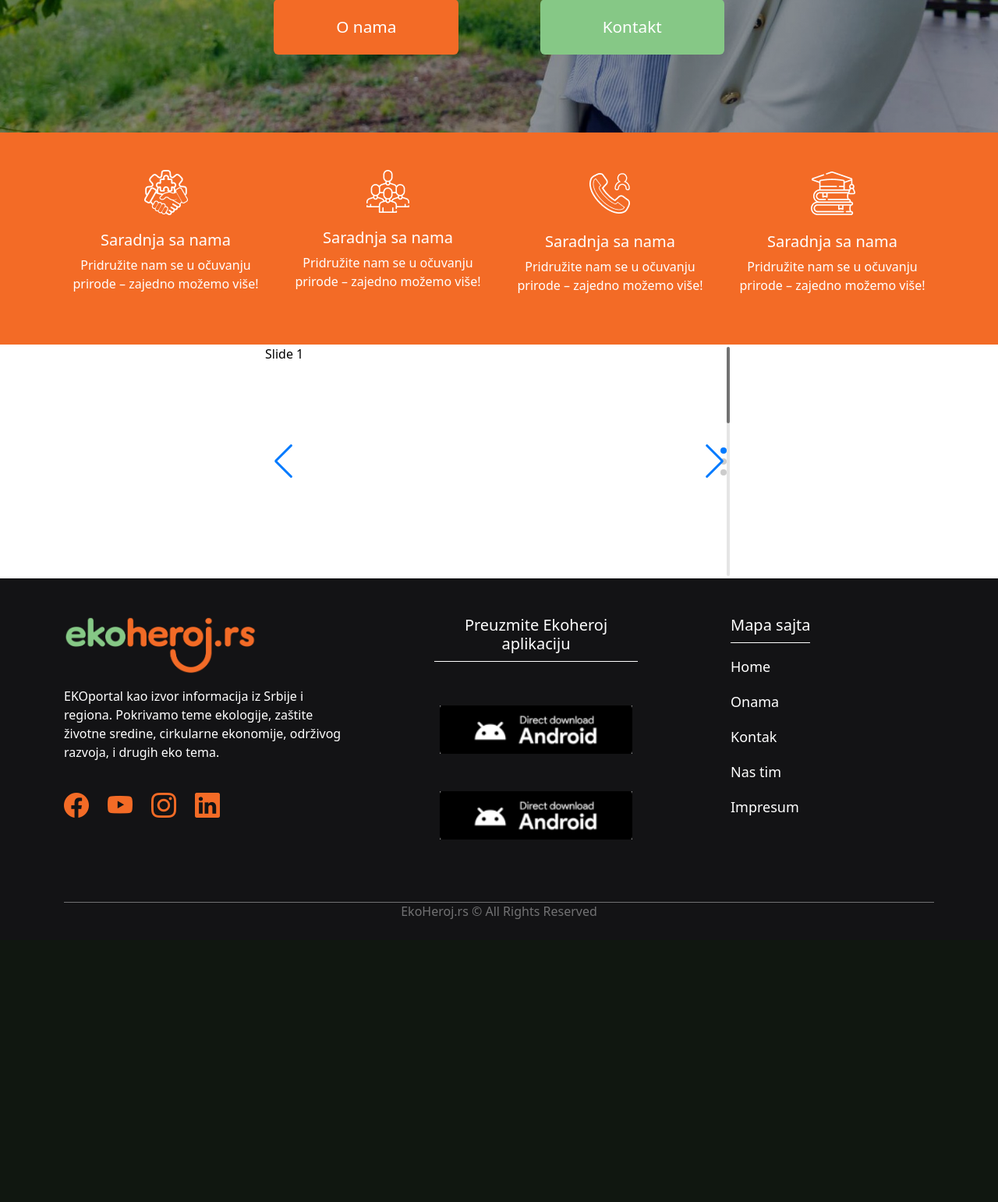
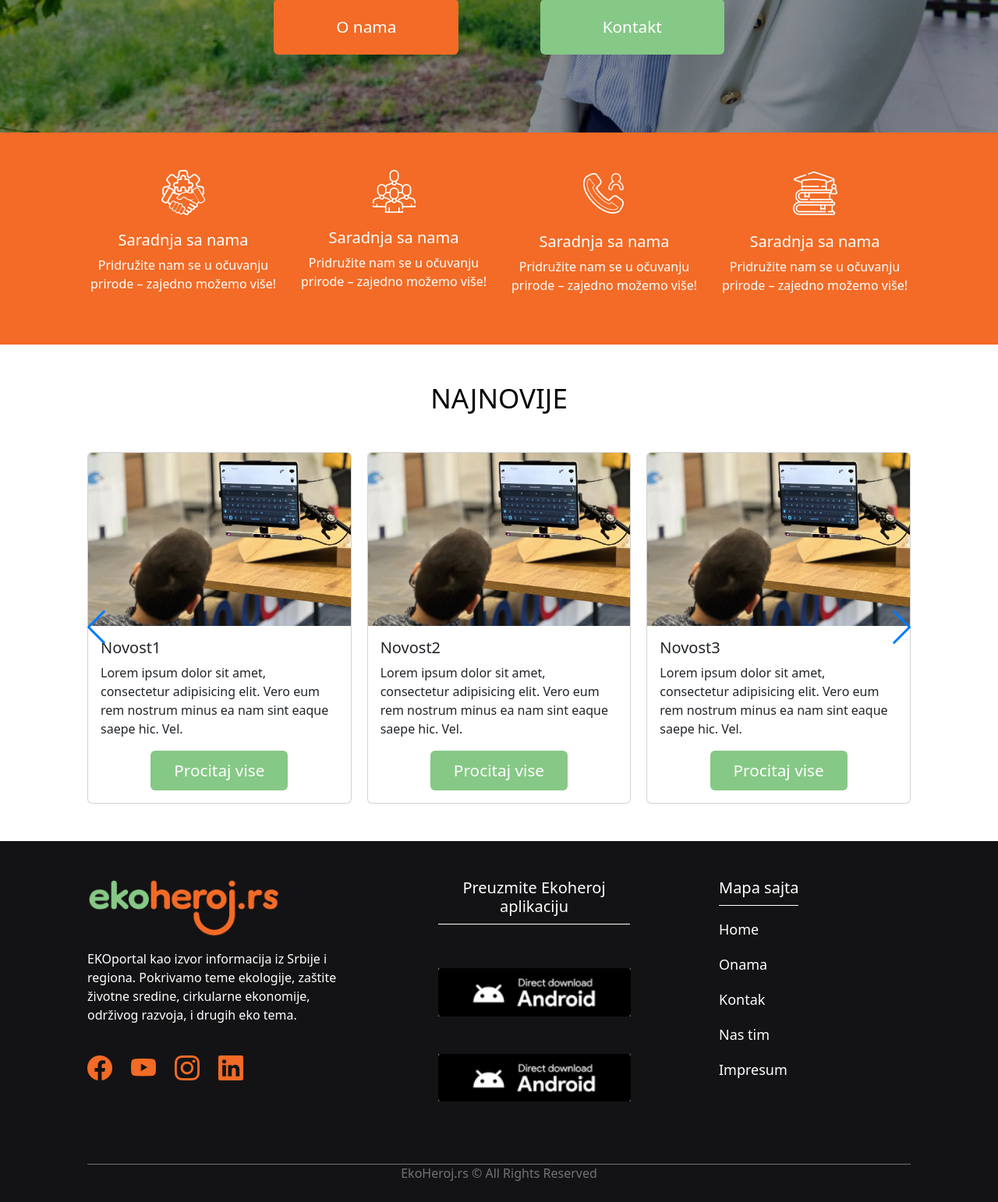
Before and after one commit to VesnaE/primer1, a PHP site: page / in a window 1280 px wide. Shown: the part 628-2170 px from the top of the page at 78% size. Before the commit the page ends 1807 px from the top, so only its background shows below. Run offline with PHP 8.4, Linux system fonts and the light colour scheme.

Commit message:
slider-HTML

```diff
--- a/index.php
+++ b/index.php
@@ -4,7 +4,7 @@
 
 <?php include "partials/onama-home.php"; ?>
 
-<?php include "partials/swiper-slider.php"; ?>
+<?php include "partials/swiper-vesti.php"; ?>
 
 
 
--- a/main.js
+++ b/main.js
@@ -1,12 +1,12 @@
 const swiper = new Swiper('.swiper', {
     // Optional parameters
-    direction: 'vertical',
+
     loop: true,
+    slidesPerView: 3,
+    spaceBetween: 20,
 
-    // If we need pagination
-    pagination: {
-      el: '.swiper-pagination',
-    },
+
+
 
     // Navigation arrows
     navigation: {
@@ -15,7 +15,9 @@ const swiper = new Swiper('.swiper', {
     },
 
     // And if we need scrollbar
-    scrollbar: {
-      el: '.swiper-scrollbar',
+    breakpints: {
+      992: {slidesPerView: 3},
+      768: {slidesPerView: 2},
+      480: {slidesPerView: 1},
     },
   });
--- a/partials/swiper-slider.php
+++ /dev/null
@@ -1,20 +0,0 @@
-<!-- Slider main container -->
-<div class="swiper">
-  <!-- Additional required wrapper -->
-  <div class="swiper-wrapper">
-    <!-- Slides -->
-    <div class="swiper-slide">Slide 1</div>
-    <div class="swiper-slide">Slide 2</div>
-    <div class="swiper-slide">Slide 3</div>
-    ...
-  </div>
-  <!-- If we need pagination -->
-  <div class="swiper-pagination"></div>
-
-  <!-- If we need navigation buttons -->
-  <div class="swiper-button-prev"></div>
-  <div class="swiper-button-next"></div>
-
-  <!-- If we need scrollbar -->
-  <div class="swiper-scrollbar"></div>
-</div>
--- /dev/null
+++ b/partials/swiper-vesti.php
@@ -0,0 +1,79 @@
+<div class="vesti py-5">
+    <div class="slika1"></div> <!-- slika gore levo -->
+    <div class="slika2"></div> <!-- slika dole desno -->
+    <h2 class="text-center mb-5">NAJNOVIJE</h2>
+    <div class="container position-relative">
+        <!-- strelice slajdera -->
+        <div class="swiper-button-prev"></div>
+        <div class="swiper-button-next"></div>
+
+        <div class="swiper mySwiper w-100">
+            <div class="swiper-wrapper">
+                <!-- slide 1 -->
+                <div class="swiper-slide">
+                    <div class="card">
+                        <img src="img/blog.png" class="card-img-top" alt="...">
+                        <div class="card-body">
+                            <h5 class="card-title">Novost1</h5>
+                            <p class="card-text">Lorem ipsum dolor sit amet, consectetur adipisicing elit. Vero eum rem
+                                nostrum minus ea nam sint eaque saepe hic. Vel.</p>
+                            <div class="d-flex justify-content-center">
+                                <a href="#" class="btn btn-success">Procitaj vise</a>
+                            </div>
+                        </div>
+                    </div>
+                </div>
+                <!-- slide 2 -->
+                <div class="swiper-slide">
+                    <div class="card">
+                        <img src="img/blog.png" class="card-img-top" alt="...">
+                        <div class="card-body">
+                            <h5 class="card-title">Novost2</h5>
+                            <p class="card-text">Lorem ipsum dolor sit amet, consectetur adipisicing elit. Vero eum rem
+                                nostrum minus ea nam sint eaque saepe hic. Vel.</p>
+                            <div class="d-flex justify-content-center">
+                                <a href="#" class="btn btn-success">Procitaj vise</a>
+                            </div>
+                        </div>
+                    </div>
+                </div>
+                <!-- slide 3 -->
+                <div class="swiper-slide">
+                    <div class="card">
+                        <img src="img/blog.png" class="card-img-top" alt="...">
+                        <div class="card-body">
+                            <h5 class="card-title">Novost3</h5>
+                            <p class="card-text">Lorem ipsum dolor sit amet, consectetur adipisicing elit. Vero eum rem
+                                nostrum minus ea nam sint eaque saepe hic. Vel.</p>
+                            <div class="d-flex justify-content-center">
+                                <a href="#" class="btn btn-success">Procitaj vise</a>
+                            </div>
+                        </div>
+                    </div>
+                </div>
+                <!-- slide 4 -->
+                <div class="swiper-slide">
+                    <div class="card">
+                        <img src="img/blog.png" class="card-img-top" alt="...">
+                        <div class="card-body">
+                            <h5 class="card-title">Novost4</h5>
+                            <p class="card-text">Lorem ipsum dolor sit amet, consectetur adipisicing elit. Vero eum rem
+                                nostrum minus ea nam sint eaque saepe hic. Vel.</p>
+                            <div class="d-flex justify-content-center">
+                                <a href="#" class="btn btn-success">Procitaj vise</a>
+                            </div>
+                        </div>
+                    </div>
+                </div>
+
+
+
+            </div>
+
+
+
+        </div>
+
+    </div>
+
+</div>
--- a/style.css
+++ b/style.css
@@ -20,10 +20,13 @@ h1 {
 h2 {
     font-size: 35px;
 }
+.py-5 {
+    padding: 100px;
+}
 .btn {
     border: none;
     color: var(--white);
-    padding: 20px 80px;
+    padding: 10px 30px;
     font-size: 1.3rem;
 }
 .btn-warning {
@@ -97,6 +100,9 @@ footer .col-md-3:nth-child(3) a {
 .homeHeader .btn-success {
     margin-left: 100px;
 }
+.homeHeader .btn {
+    padding: 20px 80px;
+}
 
 /* onama*/
 .onama {
@@ -108,8 +114,3 @@ footer .col-md-3:nth-child(3) a {
     margin-top: 20px;
 }
 /*slider*/
-
-.swiper {
-    width: 600px;
-    height: 300px;
-  }
```
